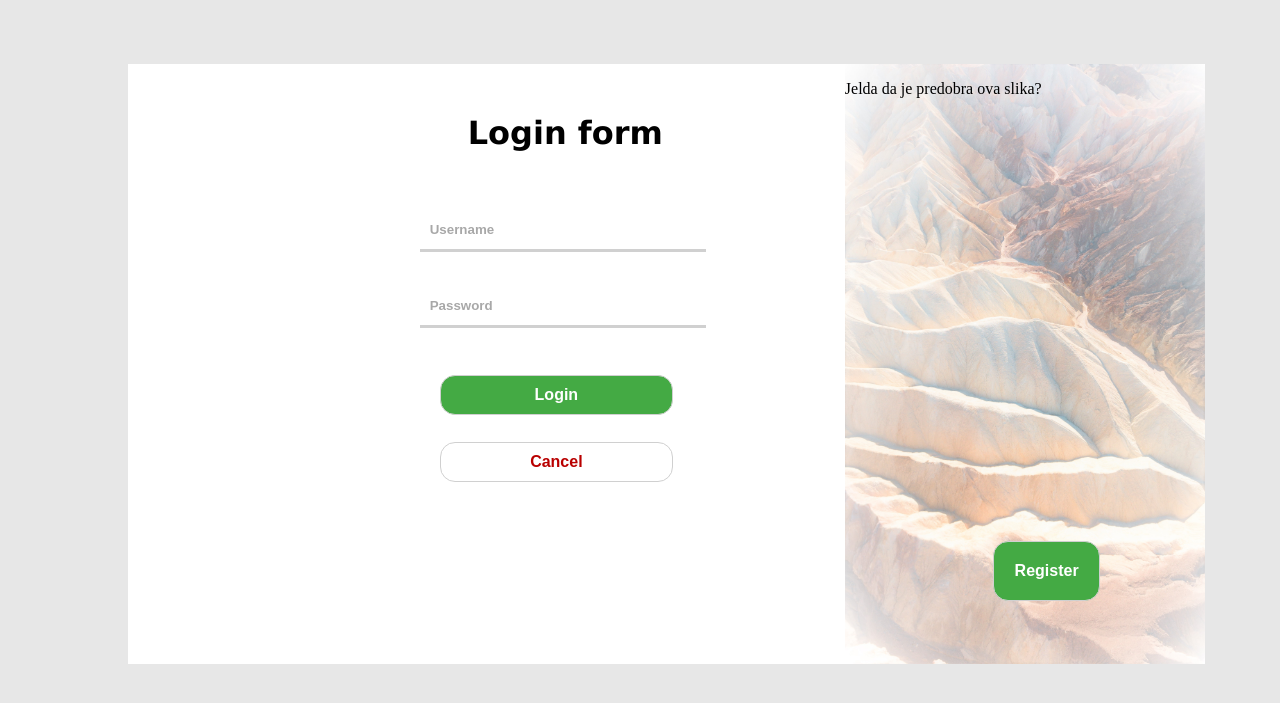
After one commit to SKosier/DB2-GamifiedMarketingAPP, a Spring Boot app: page /login in a window 1280 px wide. The commit adds this page. Shown: the top 703 px of the page. Run offline with Spring Boot 4, Linux system fonts and the light colour scheme.

Commit message:
login works now + I made it pretty

```diff
--- /dev/null
+++ b/src/main/java/it/polimi/db/rest/LoginController.java
@@ -0,0 +1,77 @@
+package it.polimi.db.rest;
+
+import java.util.Optional;
+
+import javax.servlet.http.HttpServletRequest;
+
+import org.hibernate.usertype.UserType;
+import org.springframework.beans.factory.annotation.Autowired;
+import org.springframework.stereotype.Controller;
+import org.springframework.ui.Model;
+import org.springframework.validation.BindingResult;
+import org.springframework.web.bind.annotation.GetMapping;
+import org.springframework.web.bind.annotation.ModelAttribute;
+import org.springframework.web.bind.annotation.RequestMapping;
+import org.springframework.web.bind.annotation.RequestParam;
+
+import it.polimi.db.entity.User;
+import it.polimi.db.form.LoginForm;
+import it.polimi.db.service.UserService;
+import it.polimi.db.util.Util;
+
+@Controller
+@RequestMapping("/login")
+public class LoginController {
+
+	@Autowired
+	private UserService userService;
+
+	@ModelAttribute("logform")
+	public LoginForm populateFeatures() {
+		return new LoginForm();
+	}
+
+	@GetMapping("")
+	public String login() {
+		return "login";
+	}
+
+	@RequestMapping()
+	public String saveUser(@RequestParam("method") String method, final User postUser, final BindingResult bindingResult,
+			Model model, HttpServletRequest req) {
+
+		if (method.equals("Cancel"))
+			return "redirect:/login";
+
+		LoginForm lf = new LoginForm();
+		lf.popuniIzHttpRequesta(req);
+		lf.validate();
+
+		if (!lf.isValid()) {
+			model.addAttribute("logform", lf);
+			return "login";
+		}
+
+		Optional<User> opUser = userService.findByUsernameAndPasswordHash(lf.getUsername(), Util.calculateHash(lf.getPassword()));
+		if(!opUser.isPresent()) {
+			lf = new LoginForm();
+			lf.setError("password", "Username or password is incorrect!");
+			model.addAttribute("logform", lf);
+			return "login";
+		}
+
+		User registeredUser = opUser.get();
+
+		// check if user is banned
+//		if(registeredUser.getUserPrivilege() == UserType.BANNED) {
+//			lf = new LoginForm();
+//			lf.setError("password", "You are not allowed to enter this site!");
+//			model.addAttribute("logform", lf);
+//			return "login";
+//		}
+
+		Util.setSessionAttributes(req, registeredUser);
+		model.addAttribute("logform", new LoginForm());
+		return "redirect:/home";
+	}
+}
--- /dev/null
+++ b/src/main/resources/static/css/register.css
@@ -0,0 +1,133 @@
+.error {
+	margin-top: -20px;
+	margin-bottom: 15px;
+	width: 30%;
+  	height: 20px;
+  	margin-left: 47%;
+
+	color: #b90000;
+	text-align: center;
+	font-weight: bold;
+    font-size: 90%;
+    font-family: Verdana, sans-serif;
+}
+
+.center {
+  margin-top: 5%;
+  margin-right: 10%;
+  margin-left: 10%;
+  margin-bottom: 3%;
+  top: 10%;
+  background-color: #e7e7e7;
+}
+
+.rectangle {
+  	height: 600px;
+	padding-left: 0%;
+	padding-top: 0;
+	background-color: white;
+}
+
+.col-1 {
+  position: relative;
+  width: 70%;
+  float: left;
+  height: 100%;
+  background-color: white;
+  z-index: 1010101010
+}
+.col-2 {
+  position: relative;
+  width: 30%;
+  float: left;
+  height: 100%;
+  background-color: white;
+  z-index: 1010101010
+}
+
+.centered {
+  position: absolute;
+  top: 50%;
+  left: 50%;
+  transform: translate(-50%, -50%);
+  text-align: center;
+}
+
+.heading {
+	font-family: Verdana, sans-serif;
+	font-stretch: extra-expanded;
+	text-align: center;
+	margin-left: 22%;
+	margin-top: 7%;
+	margin-bottom: 7%;
+}
+
+form {
+  margin:auto;
+  margin-left: 3.5%;
+  margin-right: 3.5%;
+
+}
+
+.formLabel {
+	border-width: 0 0 1px 0; /* top right bottom left */
+	border-bottom: solid #D0D0D0;
+	width: 40%;
+  	height: 20px;
+  	margin-left: 40%;
+  	margin-bottom: 4%;
+  	margin-top: 1%;
+
+  	padding: 10px;
+    text-align: left;
+    font-weight: bold;
+
+    vertical-align: middle;
+	/*display: inline-block;*/
+	outline:none;
+}
+
+
+::placeholder {
+  color: #A8A8A8;
+}
+
+.formControls {
+	border: 1px solid #D0D0D0;
+	border-radius: 15px;
+	width: 35%;
+  	height: 10%;
+   	margin-left: 43%;
+   	margin-top: 3%;
+ 	margin-bottom: 1%;
+  	padding: 10px;
+
+    text-align: center;
+    font-weight: bold;
+    font-size: 100%;
+    color: white;
+
+    vertical-align: middle;
+	display: inline-block;
+
+	background: #44AA44;
+}
+.cancel {
+	background: white;
+	color: #b90000;
+}
+.formControls:hover {
+  background-color: #3e8e41;
+}
+.cancel:hover {
+	background-color: #e7e7e7;
+}
+.slika {
+  position: absolute;
+}
+
+.reg-button {
+	position: absolute;
+	bottom: 10%;
+  	left: 16px;
+}
--- a/src/main/resources/static/index.html
+++ b/src/main/resources/static/index.html
@@ -8,6 +8,6 @@
 <body>
 	<h1>Welcome to the main page of this project!</h1>
 	<p>Registration <a href="/registration">here</a></p>
-	<p>Future main page <a href="/home">here</a></p>
+	<p>Future main page <a href="/login">here</a></p>
 </body>
 </html>
--- /dev/null
+++ b/src/main/resources/templates/login.html
@@ -0,0 +1,48 @@
+<!DOCTYPE HTML>
+<html xmlns:th="http://www.thymeleaf.org">
+
+	<head>
+		<title>Log in</title>
+		<link href="css/register.css" rel="stylesheet" type="text/css">
+	</head>
+
+	<body class="center">
+	  <div class="rectangle">
+	  <div class="col-1">
+	  	<h1 class ="heading">
+			Login form
+		</h1>
+
+		<form action="login" method="post">
+		  <input class="formLabel" type="text" name="username" placeholder="Username" th:value="${logform.getUsername()}" size="20" autofocus >
+		  	<div th:unless="${!logform.containsError('username')}">
+		   		<p class="error" th:each="err : ${logform.getError('username')}" th:text="${err}"></p>
+		  	</div>
+
+		  <input class="formLabel" type="password" name="password" placeholder="Password" value="" size="20">
+		  <div th:unless="${!logform.containsError('password')}">
+		   		<p class="error" th:each="err : ${logform.getError('password')}" th:text="${err}"></p>
+		  </div>
+
+
+		  <button class="formControls" type="submit" name="method" value="Save">Login</button>
+		  <button class="formControls cancel" type="submit" name="method" value="Cancel">Cancel</button>
+
+		</form>
+		</div>
+		<div class="col-2">
+			<p class="slika">Jelda da je predobra ova slika?</p>
+<!-- 			<p class="slika" th:text="${session.currentUserName}"></p> -->
+		<img src="../images/pexels-jeremy-bishop-2397645new.jpg" width="360" height="600">
+
+		<button id="myButton" class="formControls reg-button">Register</button>
+		<script type="text/javascript">
+		    document.getElementById("myButton").onclick = function () {
+		        location.href = "/registration";
+		    };
+		</script>
+
+		</div>
+	  </div>
+	</body>
+</html>
```
Also changed, not shown: src/main/java/it/polimi/db/form/LoginForm.java (added, +120 -0 lines), src/main/java/it/polimi/db/form/RegistrationForm.java (added, +150 -0 lines), src/main/java/it/polimi/db/rest/HomePageController.java (added, +16 -0 lines), src/main/java/it/polimi/db/rest/LogoutController.java (added, +18 -0 lines), src/main/java/it/polimi/db/rest/RegistrationController.java (added, +81 -0 lines), src/main/java/it/polimi/db/util/Util.java (+10 -1 lines), src/main/resources/templates/home.html (added, +16 -0 lines), src/main/resources/templates/registration.html (added, +43 -0 lines), src/main/resources/static/images/pexels-jannet-serhan-2822949.jpg (added), src/main/resources/static/images/pexels-jannet-serhan-2822949new.jpg (added), src/main/resources/static/images/pexels-jeremy-bishop-2397645new.jpg (added).
